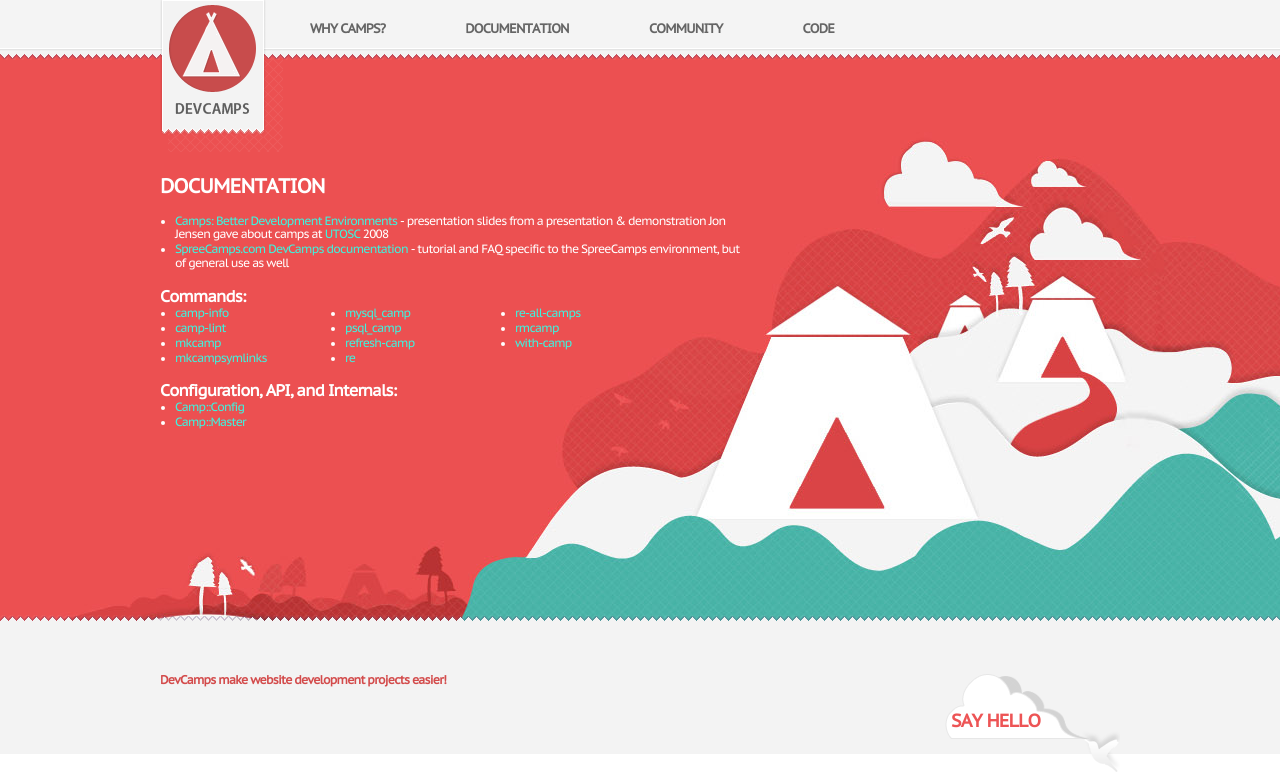
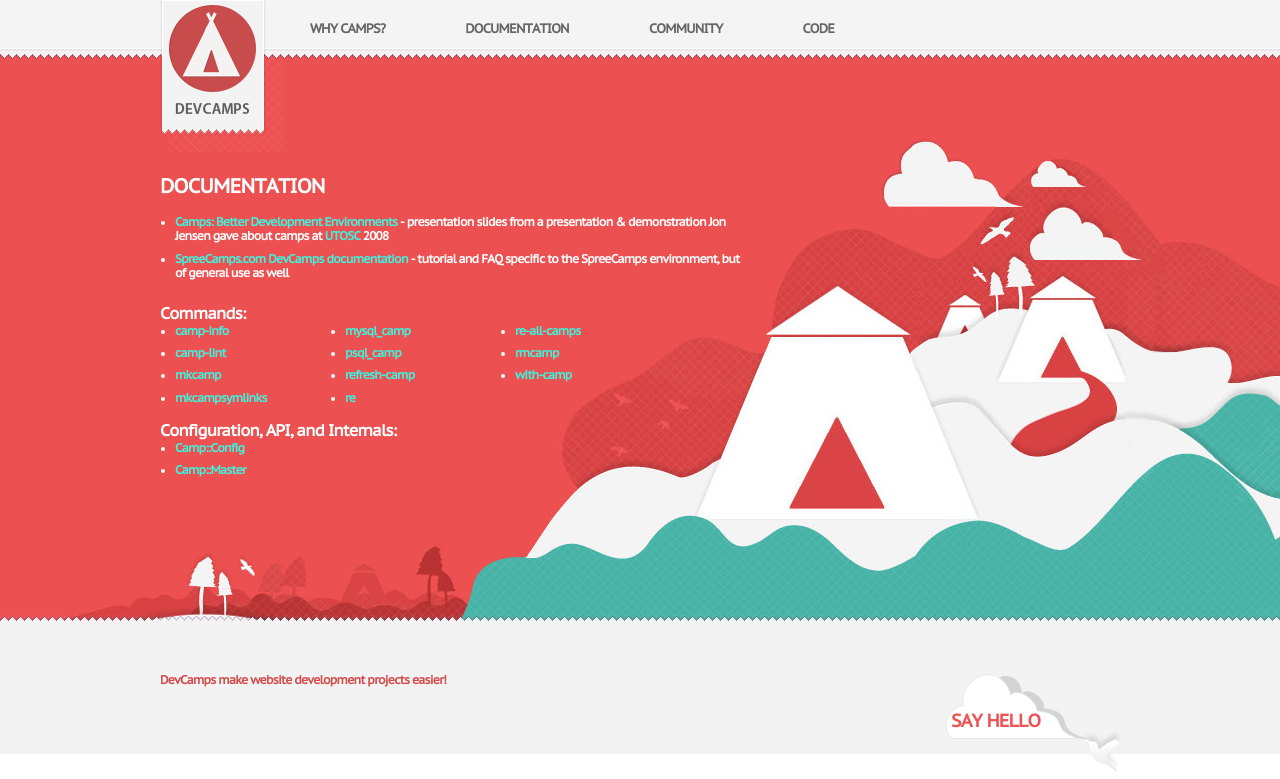
Before and after one commit to devcamps/camps, a PHP site: page /documentation.php in a window 1280 px wide. Shown: the top 779 px of the page. Run offline with PHP 8.4, Linux system fonts and the light colour scheme; data that the repository does not hold is empty.

Commit message:
Gussy up mixcase pages a bit

```diff
--- a/website/main.css
+++ b/website/main.css
@@ -219,12 +219,14 @@ body {
 }
 
 #intro .mixcase p {
+    font-weight: bolder;
     margin: 0 0 10px 0;
 }
 
 #intro .mixcase li {
-    margin: 0 0 2px 0;
-    line-height: 110%;
+    font-weight: bolder;
+    margin: 0 0 8px 0;
+    line-height: 120%;
 }
 
 #intro .col3 {
```
